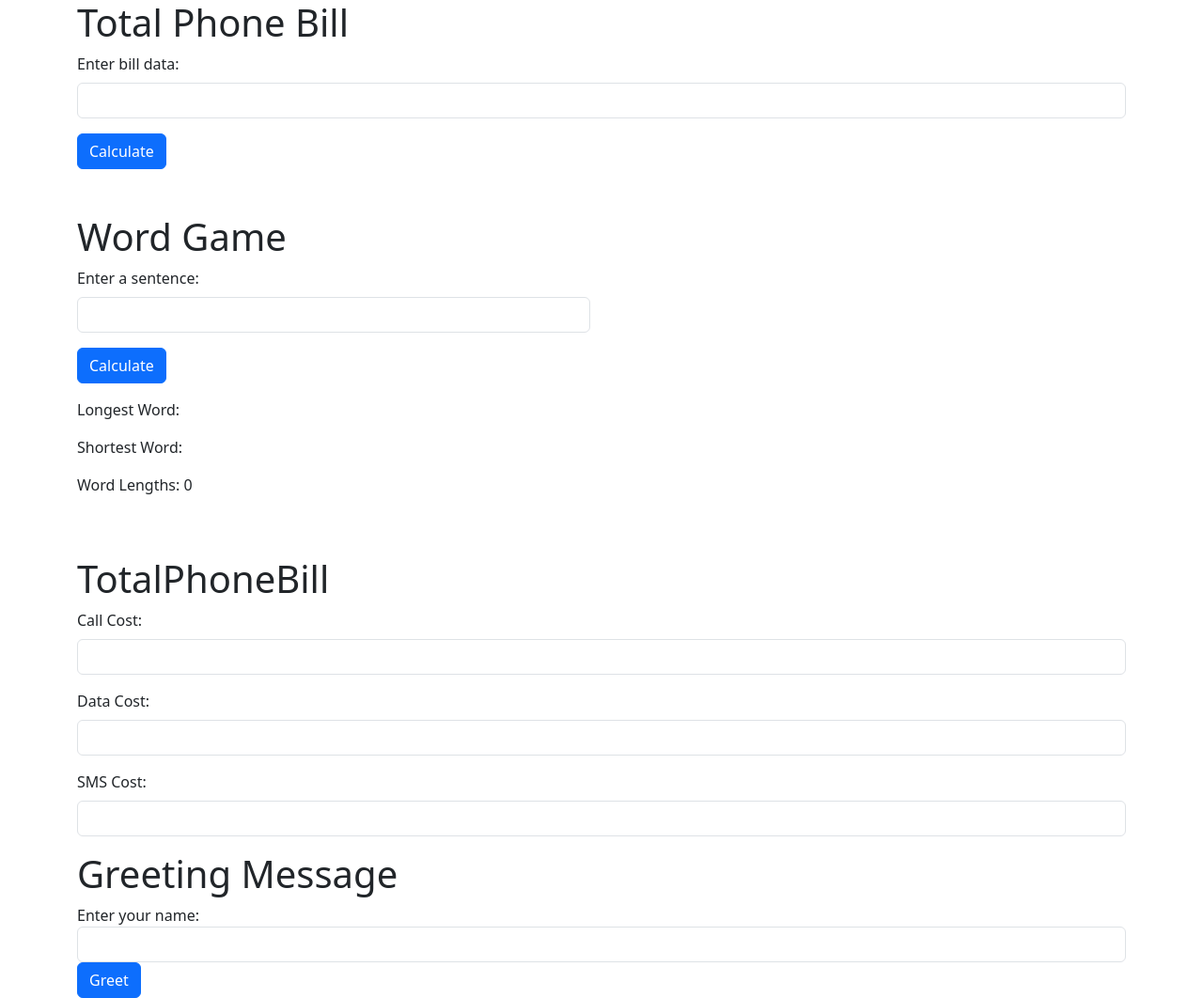
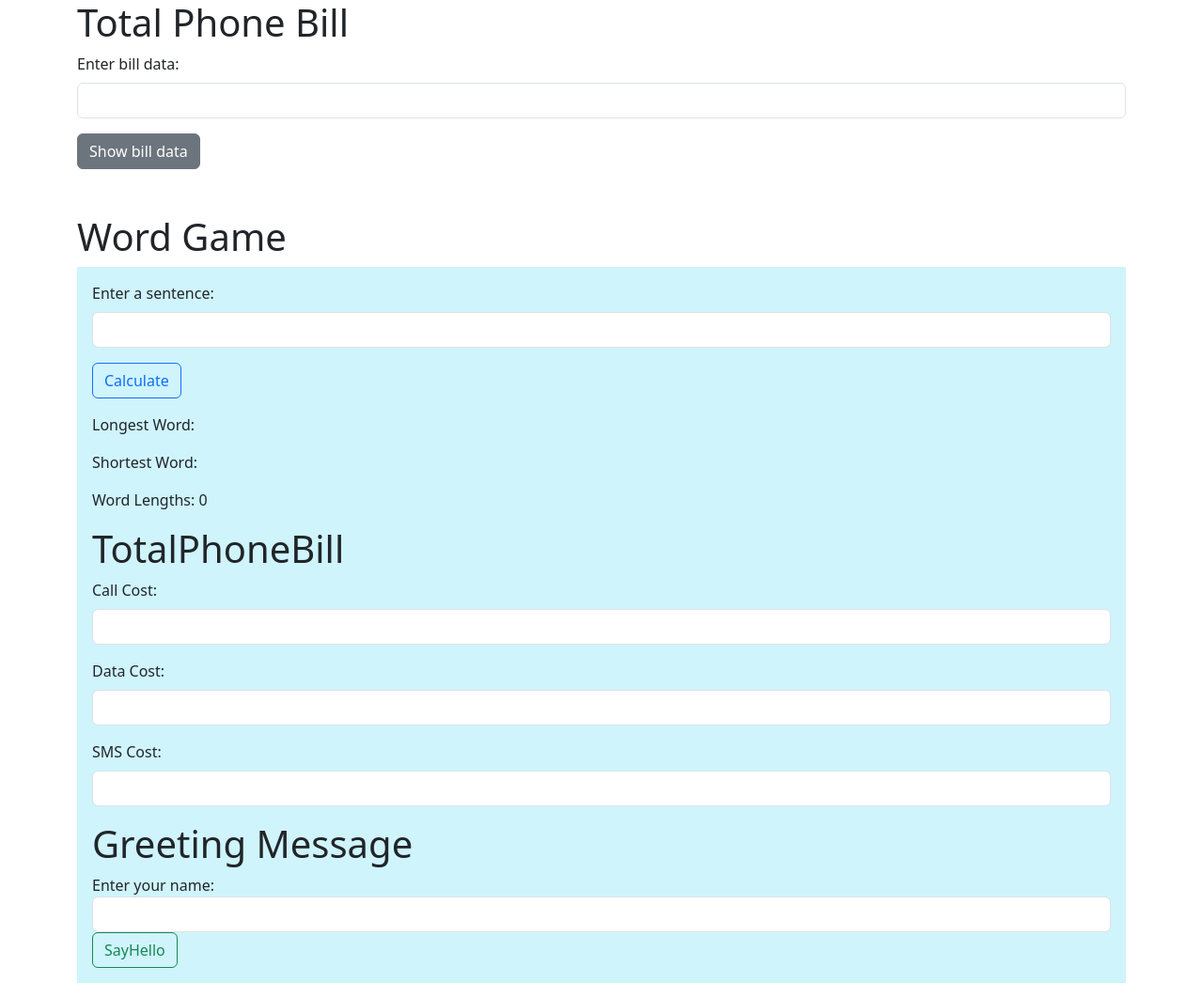
Before and after one commit to y2knjabulo/Alpinejs-bootcamp-widgets, a plain HTML site: page index.html in a window 1280 px wide. Shown: the whole page at 94% size. Drawn offline with nearby package versions, Linux system fonts and the light colour scheme.

Commit message:
these are new changes 02

```diff
--- a/index.html
+++ b/index.html
@@ -12,6 +12,9 @@
     <link href="https://cdn.jsdelivr.net/npm/bootstrap@5.3.0/dist/css/bootstrap.min.css" rel="stylesheet" integrity="sha384-9ndCyUaIbzAi2FUVXJi0CjmCapSmO7SnpJef0486qhLnuZ2cdeRhO02iuK6FUUVM" crossorigin="anonymous">
   </head>
 <body>
+  <style>
+
+  </style>
 
     <div class="container-md">
         <h1>Total Phone Bill</h1>
@@ -21,7 +24,7 @@
               <label for="billData" class="form-label">Enter bill data:</label>
               <input type="text" class="form-control" id="billData" name="billData" required>
             </div>
-            <button type="submit" class="btn btn-primary">Calculate</button>
+            <button type="submit" class="btn btn-secondary">Show bill data</button>
           </form>
 
           <div class="mt-3" x-show="data">
@@ -32,14 +35,14 @@
 
       <div class="container mt-5">
         <h1>Word Game</h1>
-        <div class="row">
-          <div class="col-lg-6">
+    <div class="p-3 mb-2 bg-info-subtle text-emphasis-info">
+          <div class="g-col-3 g-col-md-4">
             <div x-data="{ sentence: '', longest: '', shortest: '', length: 0 }">
               <div class="mb-3">
                 <label for="sentenceInput" class="form-label">Enter a sentence:</label>
                 <input type="text" class="form-control" id="sentenceInput" x-model="sentence">
               </div>
-              <button class="btn btn-primary" x-on:click="calculate()">Calculate</button>
+              <button class="btn btn-outline-primary" x-on:click="calculate()">Calculate</button>
               <div class="mt-3">
                 <p>Longest Word: <span x-text="longest"></span></p>
                 <p>Shortest Word: <span x-text="shortest"></span></p>
@@ -47,10 +50,9 @@
               </div>
             </div>
           </div>
-        </div>
-      </div>
 
-      <div class="container mt-5">
+
+      <div class="g-col-3 g-col-md-4">
         <h1>TotalPhoneBill</h1>
         <div x-data="activityCosts">
           <div class="mb-3">
@@ -69,7 +71,7 @@
       </div>
 
 
-          <div class="container">
+      <div class="g-col-3 g-col-md-4">
             <h1>Greeting Message</h1>
 
             <div x-data="{ name: '', greeting: '' }">
@@ -78,12 +80,16 @@
                 <input type="text" class="form-control" id="nameInput" x-model="name">
               </div>
 
-              <button class="btn btn-primary" x-on:click="greeting = greet(name)">Greet</button>
+              <button class="btn btn-outline-success" x-on:click="greeting = greet(name)">SayHello</button>
 
               <p x-show="greeting" class="mt-3">
-                <strong>Output:</strong> <span x-text="greeting"></span>
+                <strong></strong> <span x-text="greeting"></span>
               </p>
             </div>
+      </div>
+    </div>
           </div>
+
+
 </body>
 </html>
```
